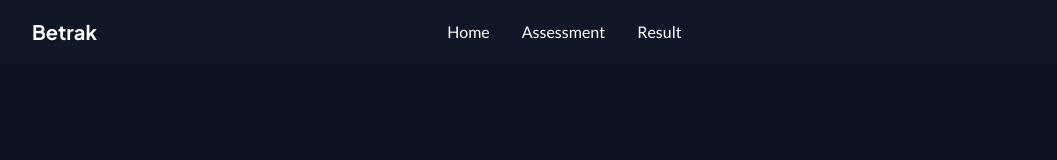
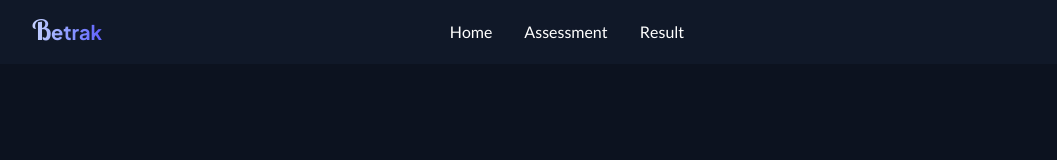
Before and after one commit to tahmid-khan-hub/Betrak, a Next.js app in the folder betrak-frontend/: page / in a window 1280 px wide. Shown: the top 160 px of the page, without its empty margins (108-1165 px from the left). Built offline with nearby package versions, Linux system fonts and the light colour scheme.

Commit message:
Add lobster font in navbar logo

```diff
--- a/betrak-frontend/src/app/SharedComponents/Navbar/Navbar.tsx
+++ b/betrak-frontend/src/app/SharedComponents/Navbar/Navbar.tsx
@@ -23,9 +23,9 @@ const Navbar = () => {
       <div className="max-w-5xl mx-auto w-full flex items-center justify-between px-2 md:px-3 h-16">
         {/* Left side */}
         <div
-          className="jakartaSans inline-flex items-center justify-center text-xl font-bold"
+          className="jakartaSans inline-flex items-center justify-center text-xl font-bold bg-linear-to-r from-indigo-200 to-indigo-500 bg-clip-text text-transparent"
         >
-          Betrak
+          <span className="lobster text-[28px] -mt-1">B</span>etrak
         </div>
 
         {/* Center links */}
--- a/betrak-frontend/src/app/globals.css
+++ b/betrak-frontend/src/app/globals.css
@@ -7,6 +7,10 @@
 
 .lato {
     font-family: var(--font-lato);
+}
+
+.lobster {
+    font-family: var(--font-lobster);
 }
 
 @theme inline {
--- a/betrak-frontend/src/app/layout.tsx
+++ b/betrak-frontend/src/app/layout.tsx
@@ -1,5 +1,5 @@
 import type { Metadata } from "next";
-import { Lato, Plus_Jakarta_Sans, Inter } from "next/font/google";
+import { Lato, Plus_Jakarta_Sans, Inter, Lobster_Two } from "next/font/google";
 import "./globals.css";
 import { cn } from "@/lib/utils";
 import Navbar from "./SharedComponents/Navbar/Navbar";
@@ -12,6 +12,12 @@ const lato = Lato({
   subsets: ["latin"],
   weight: ["400", "700"],
 });
+
+const lobster = Lobster_Two({
+  variable: "--font-lobster",
+  subsets: ["latin"],
+  weight: ["400", "700"],
+})
 
 const jakartaSans = Plus_Jakarta_Sans({
   variable: "--font-jakarta",
@@ -32,7 +38,7 @@ export default function RootLayout({
   return (
     <html
       lang="en"
-      className={cn("h-full", "antialiased", "bg-[#0c121f]", lato.variable, jakartaSans.variable, "font-sans", inter.variable)}
+      className={cn("h-full", "antialiased", "bg-[#0c121f]", lato.variable, jakartaSans.variable, lobster.variable, "font-sans", inter.variable)}
     >
       <body className="min-h-full flex flex-col">
         <Navbar />
```
